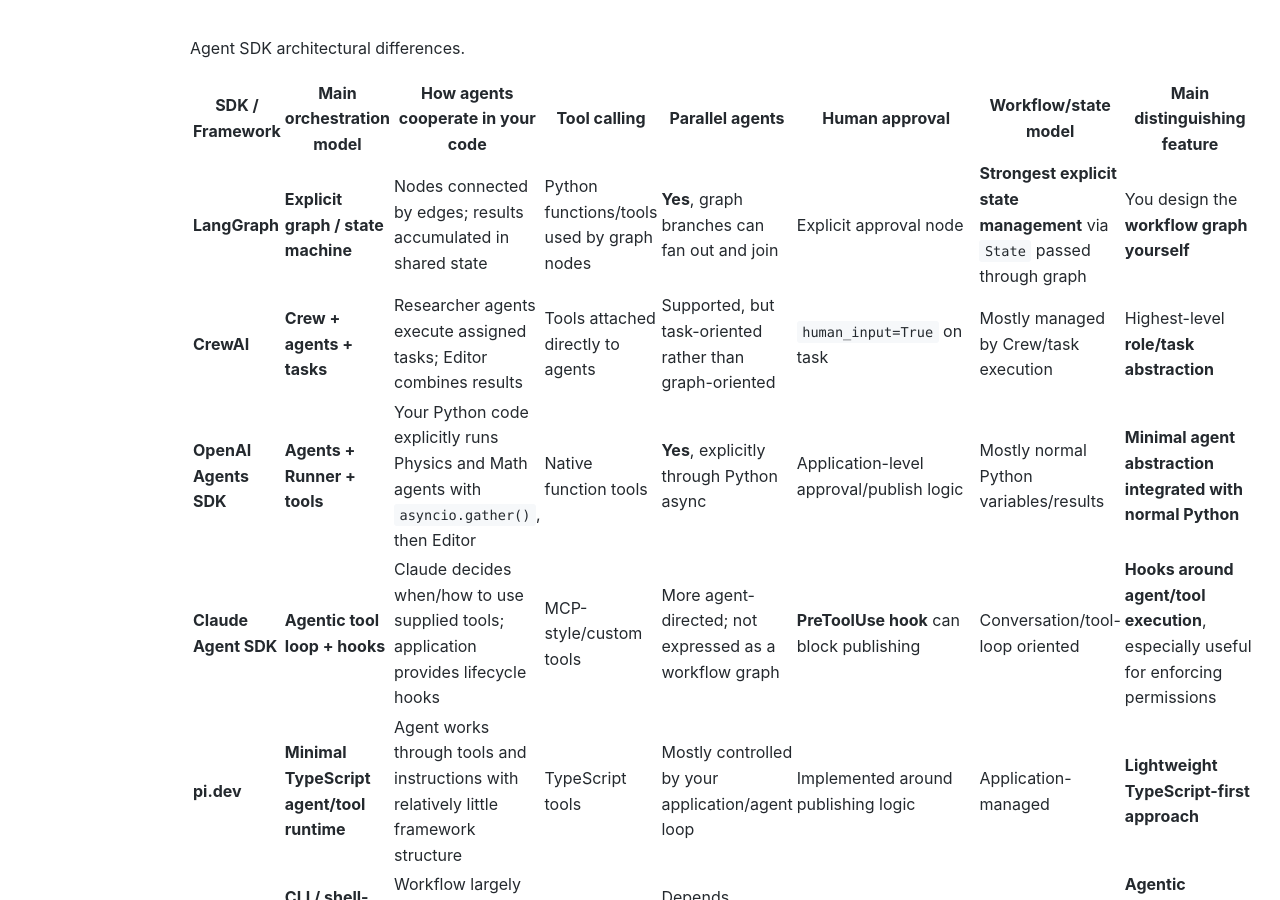
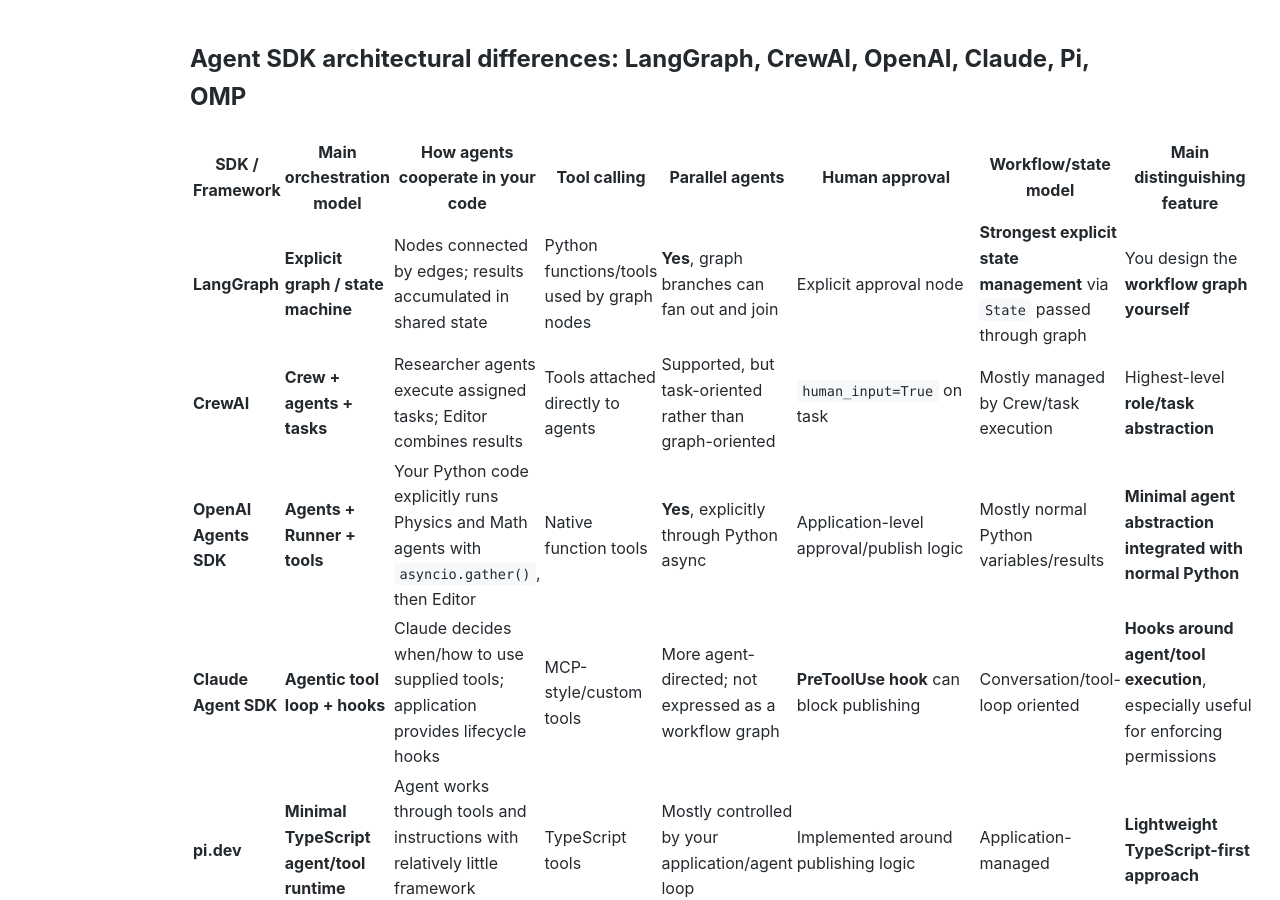
Before and after one commit to Michael-Lubinsky/michael-lubinsky.github.com, a Jekyll site: the page built from agent/agent.md, in a window 1280 px wide and 900 px high. Built offline with Jekyll 4.4.1, drawn with Linux system fonts in a browser that asks for light colours; our own code applies the rules of GitHub Pages for plain Markdown files.

Commit message:
Revise Agent SDK architectural differences section
Updated the Agent SDK architectural differences table with additional details.

```diff
--- a/agent/agent.md
+++ b/agent/agent.md
@@ -1,4 +1,4 @@
-Agent SDK  architectural differences.
+## Agent SDK  architectural differences: LangGraph, CrewAI, OpenAI, Claude, Pi, OMP
 
 | SDK / Framework       | Main orchestration model                  | How agents cooperate in your code                                                             | Tool calling                               | Parallel agents                                         | Human approval                           | Workflow/state model                                                     | Main distinguishing feature                                                        |
 | --------------------- | ----------------------------------------- | --------------------------------------------------------------------------------------------- | ------------------------------------------ | ------------------------------------------------------- | ---------------------------------------- | ------------------------------------------------------------------------ | ---------------------------------------------------------------------------------- |
```
